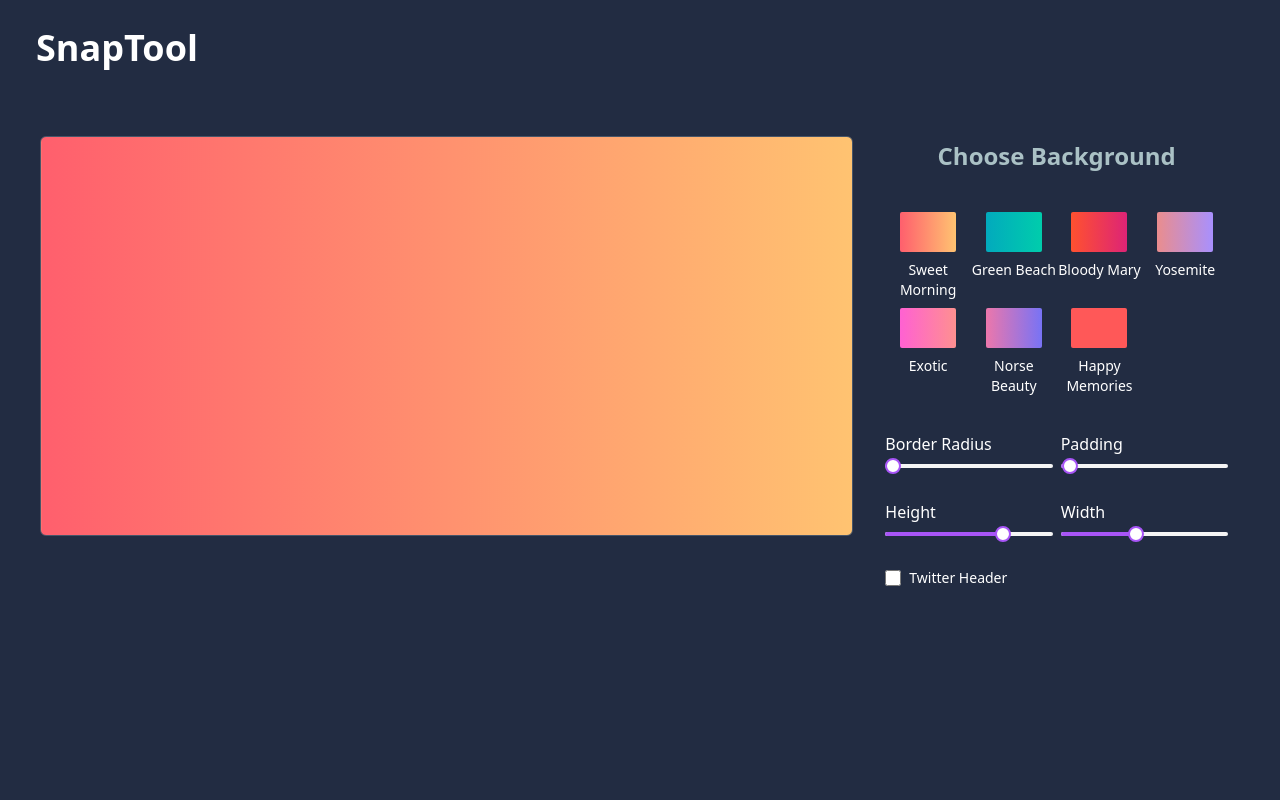
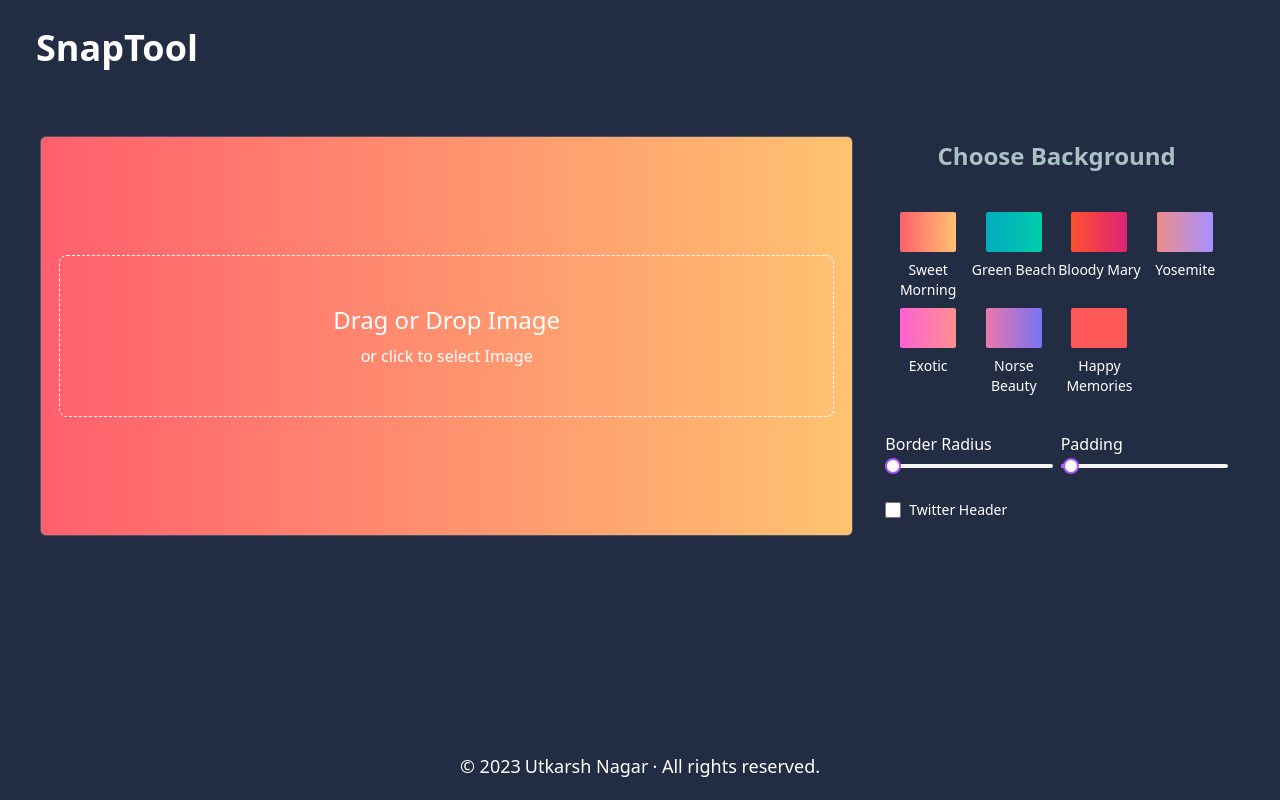
Before and after one commit to Utkarshn10/snapTool, a Next.js app in the folder snaptool/: page / in a window 1280 px wide. Built offline with nearby package versions, Linux system fonts and the light colour scheme.

Commit message:
drag and drop added

```diff
--- a/snaptool/src/pages/index.js
+++ b/snaptool/src/pages/index.js
@@ -210,11 +210,12 @@ export default function PlaygroundPage() {
         className="flex flex-col min-h-screen bg-[#222C42] md:pl-5"
         onPaste={handlePaste}
       >
-        <h2 className="text-4xl font-bold px-4  py-2 text-white md:mt-5">SnapTool</h2>
+        <h2 className="text-4xl font-bold px-4  py-2 text-white md:mt-5">
+          SnapTool
+        </h2>
         <div className="grid grid-cols-1 p-1 md:grid-cols-3 md: mt-8 px-2 md:px-5">
           <div className="md:py-6 md:col-span-2">
             <div className="grid gap-6">
-              <div className="flex flex-col space-y-4">
               <div
                 {...getRootProps()}
                 ref={captureDivRef}
@@ -233,10 +234,14 @@ export default function PlaygroundPage() {
                     padding: `${padding}px`,
                   }}
                 >
-                    {droppedImage && (
+                  <div
+                    className={`${droppedImage === null ? "border border-dashed border-white" : ""}  text-white rounded-lg mx-4`}
+                  >
+                    {droppedImage ? (
                       <img
                         src={droppedImage}
                         alt="Dropped Image"
+                        placeholder="Drag or Drop Image"
                         className={`w-full`}
                         style={{
                           position: "relative",
@@ -244,6 +249,13 @@ export default function PlaygroundPage() {
                           borderRadius: `${imageBorder}px`,
                         }}
                       />
+                    ) : (
+                      <div className="flex flex-col  items-center py-12 justify-center">
+                        <h1 className="text-2xl">Drag or Drop Image</h1>
+                        <h4 className="text-md mt-2">
+                          or click to select Image
+                        </h4>
+                      </div>
                     )}
                   </div>
                 </div>
@@ -289,27 +301,9 @@ export default function PlaygroundPage() {
                   <h1 className="my-2 text-sm md:text-base">Padding</h1>
                   <Slider
                     defaultValue={[padding]}
-                    max={200}
+                    max={120}
                     step={1}
                     onValueChange={handlePadddingChange}
-                  />
-                </div>
-                <div className="my-2 text-[#FFFFFF]">
-                  <h1 className="my-2 text-sm md:text-base">Height</h1>
-                  <Slider
-                    defaultValue={[imageHeight]}
-                    max={550}
-                    step={1}
-                    onValueChange={handleHeightChange}
-                  />
-                </div>
-                <div className="my-2 text-[#FFFFFF]">
-                  <h1 className="my-2 text-sm md:text-base">Width</h1>
-                  <Slider
-                    defaultValue={[imageWidth]}
-                    max={900}
-                    step={1}
-                    onValueChange={handleWidthChange}
                   />
                 </div>
               </div>
@@ -347,7 +341,7 @@ export default function PlaygroundPage() {
           </div>
         </div>
       </div>
-      {/* <Footer /> */}
+      <Footer />
     </>
   );
 }
```
Lines whose indentation alone changed are shown as unchanged.
